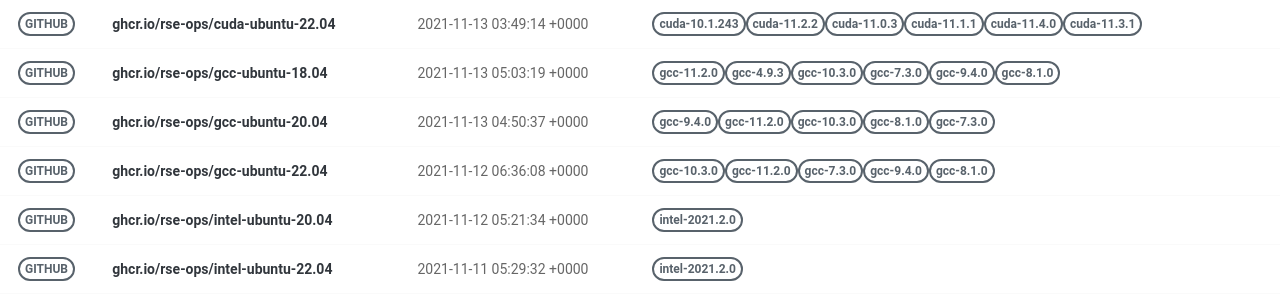
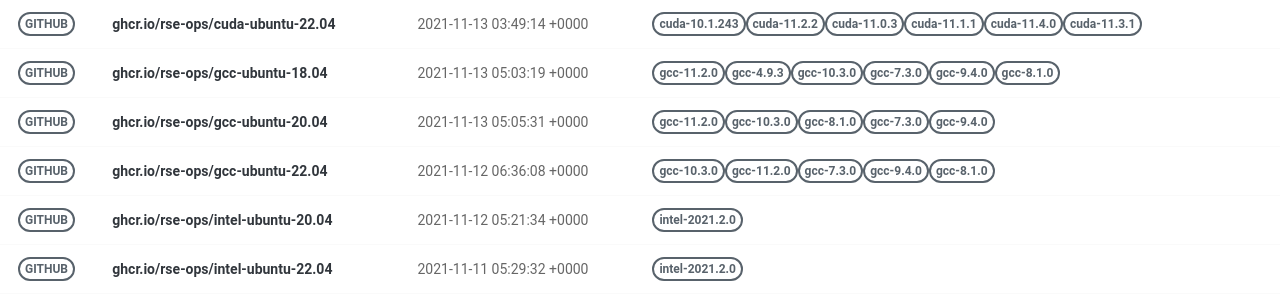
Before and after one commit to rse-ops/docker-images, a Jekyll site: the page built from pages/index.md, in a window 1280 px wide. Shown: the part 326-626 px from the top of the page. Built offline with Jekyll 4.4.1, drawn with Linux system fonts in a browser that asks for light colours; nearby versions of some CDN libraries.

Commit message:
Automated push to update library 2021-11-13

```diff
--- a/_library/ghcr.io-rse-ops-gcc-ubuntu-20.04.md
+++ b/_library/ghcr.io-rse-ops-gcc-ubuntu-20.04.md
@@ -1,14 +1,11 @@
 ---
 layout: container
 name: ghcr.io/rse-ops/gcc-ubuntu-20.04
-updated_at: 2021-11-13 04:50:37.343483
+updated_at: 2021-11-13 05:05:31.744385
 
 
 container_url: https://github.com/orgs/rse-ops/packages/container/package/gcc-ubuntu-20.04
 versions:
- - tag: gcc-9.4.0
-   dockerfile: https://github.com/rse-ops/docker-images/blob/main/ubuntu/gcc/Dockerfile
-   manifest: https://crane.ggcr.dev/manifest/ghcr.io/rse-ops/gcc-ubuntu-20.04:gcc-9.4.0
  - tag: gcc-11.2.0
    dockerfile: https://github.com/rse-ops/docker-images/blob/main/ubuntu/gcc/Dockerfile
    manifest: https://crane.ggcr.dev/manifest/ghcr.io/rse-ops/gcc-ubuntu-20.04:gcc-11.2.0
```
Also changed, not shown: other parts of _library/ghcr.io-rse-ops-gcc-ubuntu-20.04.md (+3 -0 lines).
